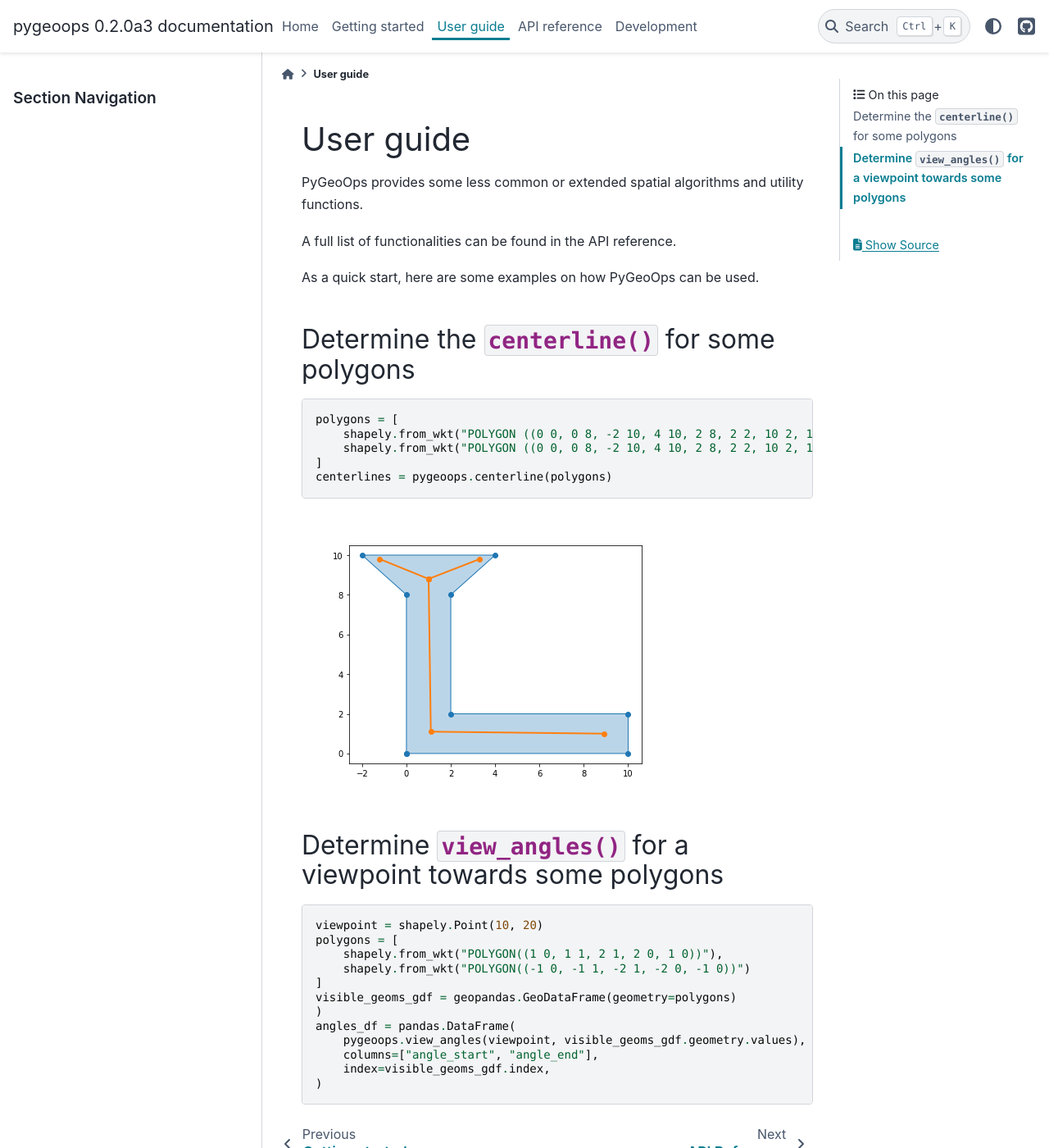
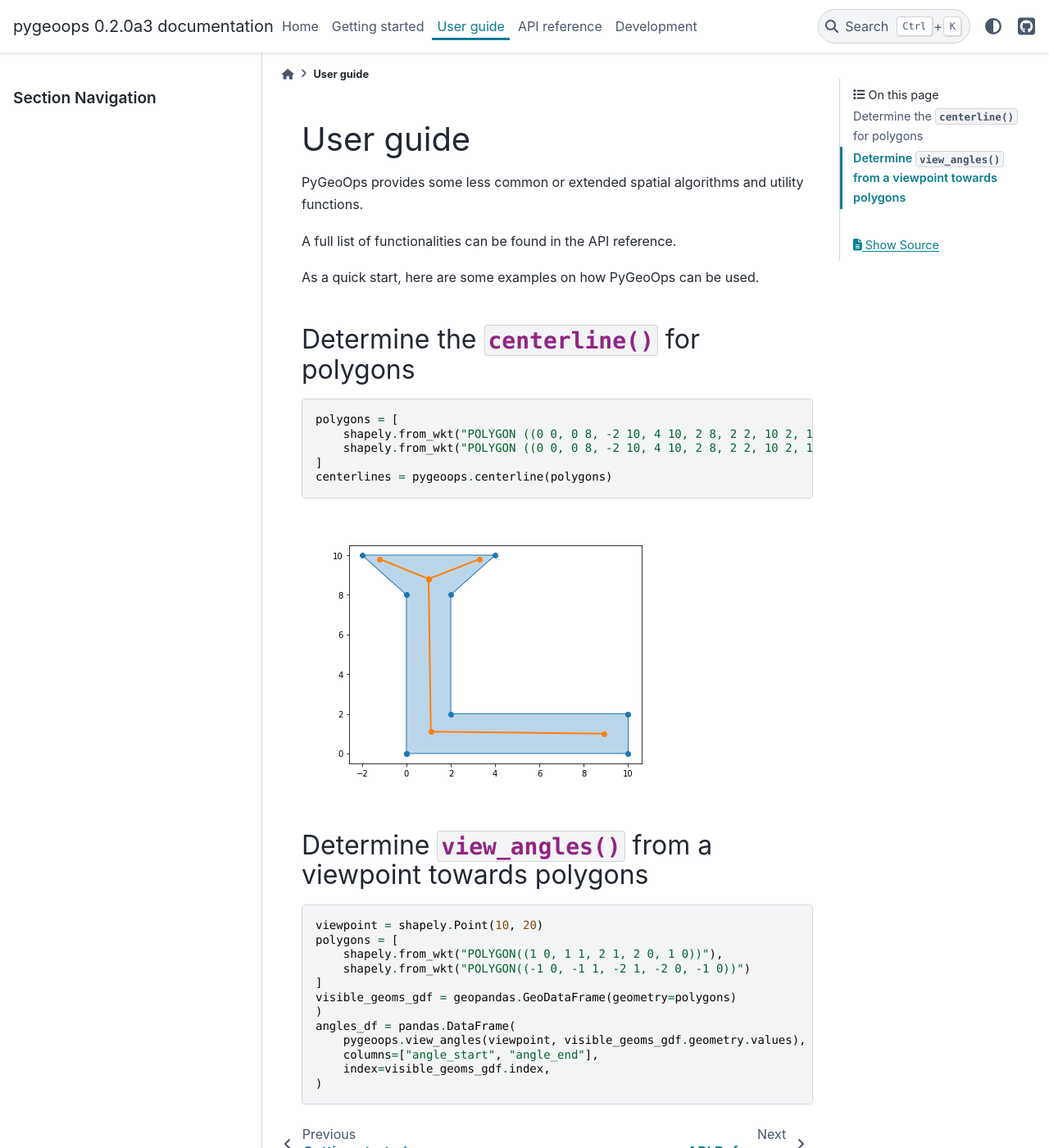
Before and after one commit to pygeoops/pygeoops, a Sphinx documentation site: the page built from docs/user_guide.rst, in a window 1280 px wide and 1400 px high. Shown: the whole window at 82% size. Built offline with Sphinx 7.4.7 and the PyData theme 0.15.4, drawn with Linux system fonts in a browser that asks for light colours.

Commit message:
Update user_guide.rst

```diff
--- a/docs/user_guide.rst
+++ b/docs/user_guide.rst
@@ -10,8 +10,8 @@
 
 As a quick start, here are some examples on how PyGeoOps can be used.
 
-Determine the :meth:`~centerline` for some polygons
----------------------------------------------------
+Determine the :meth:`~centerline` for polygons
+----------------------------------------------
 
 .. code-block:: python
 
@@ -25,8 +25,8 @@
 |centerline_L_shape|
 
 
-Determine :meth:`~view_angles` for a viewpoint towards some polygons
---------------------------------------------------------------------
+Determine :meth:`~view_angles` from a viewpoint towards polygons
+----------------------------------------------------------------
 
 .. code-block:: python
 
```
